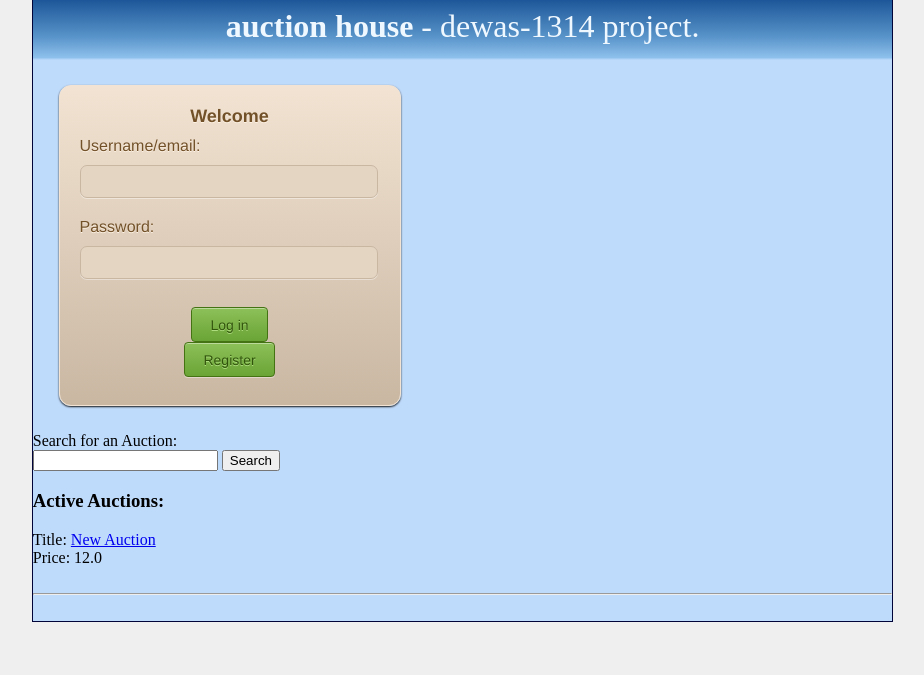
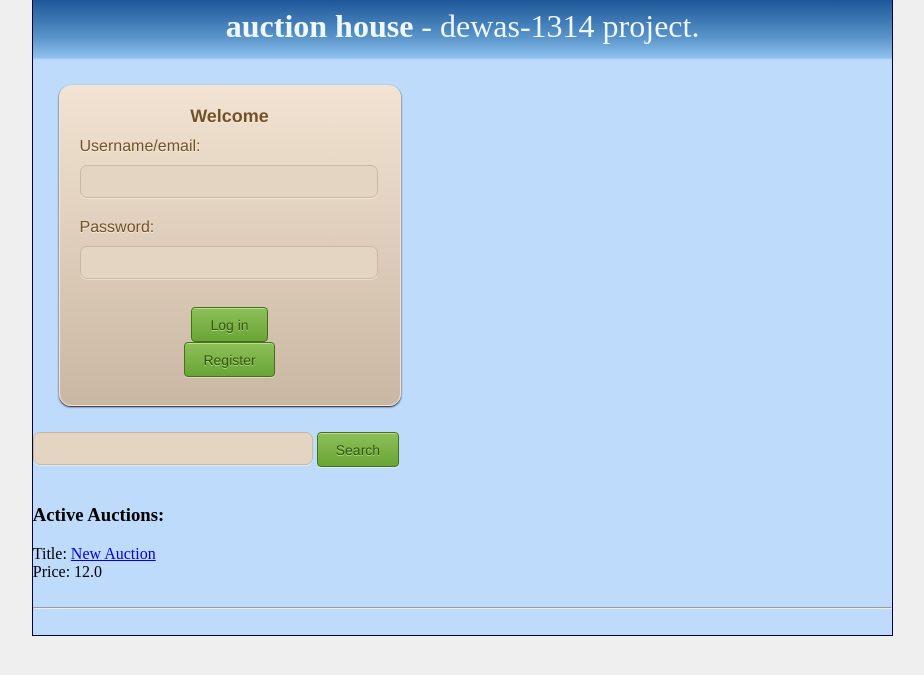
Before and after one commit to stigendresen/auction-house, a Django app: page /auctionhouse/ in a window 1280 px wide. Shown: the part 14-689 px from the top of the page, without its empty margins (179-1103 px from the left). Run offline with Django 3.2, Linux system fonts and the light colour scheme; data comes from the database, SQL or seed files in the repository; both versions use the stored data as it was after the commit; parts of the project's set-up code (start-up, migrations or seed data) failed here and were passed over.

Commit message:
Added a little bit of CSS code.
Does it need to work with IE ?

```diff
--- a/templates/index.html
+++ b/templates/index.html
@@ -39,12 +39,12 @@
 		<div class="submit-container">
 			<input class="submit-button" type="submit" value="Log in">
 	</form>
+
 	<form action="/auctionhouse/" method="post">
 		{% csrf_token %}
 		<input class="submit-button" type="submit" value="Register">
 	</form>
 	</div>
-
 {% endif %}
 
 {% if messages %}
@@ -56,12 +56,10 @@
 {% endif %}
 
 <form action="/searchauction/" method="get">
-	<label>Search for an Auction:</label><br>
-	<input type="search" name="searchauction">
+	<input class="form-field" type="search" name="searchauction">
 
 	{% csrf_token %}
-
-	<input type="submit" name="searchbutton" value="Search">
+	<input class="submit-button" type="submit" name="searchbutton" value="Search">
 </form>
 
 <h3>Active Auctions:</h3>
```
Also changed, not shown: db.sqlite3.
